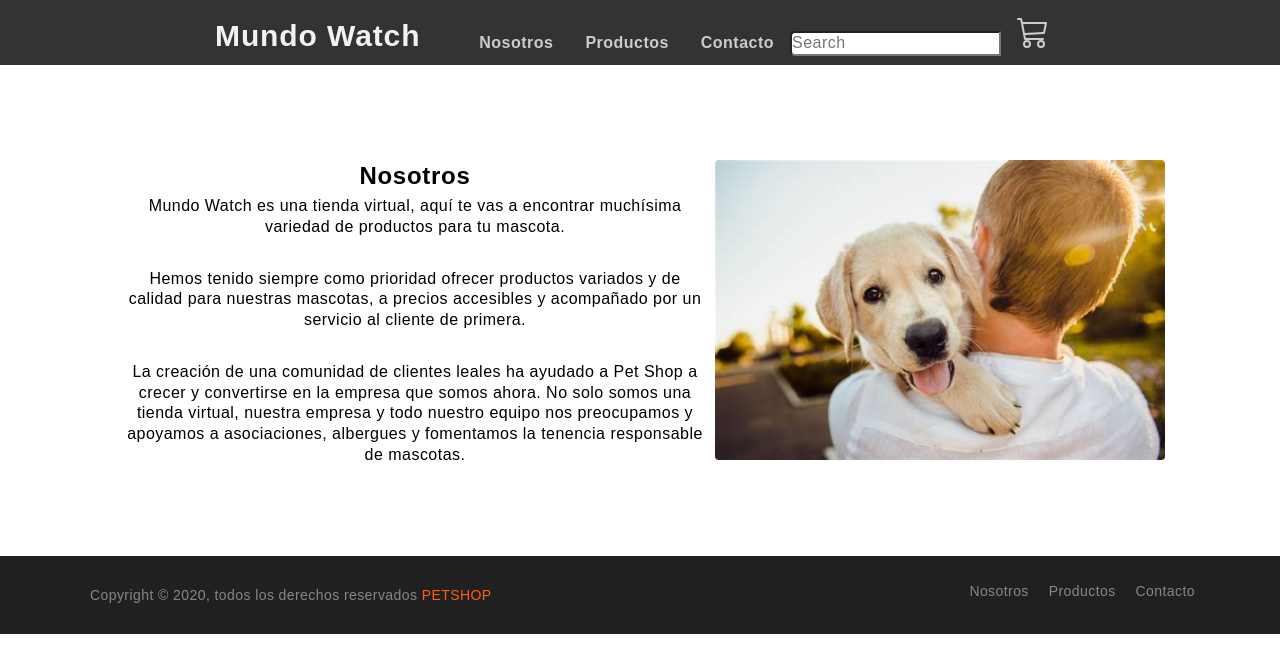
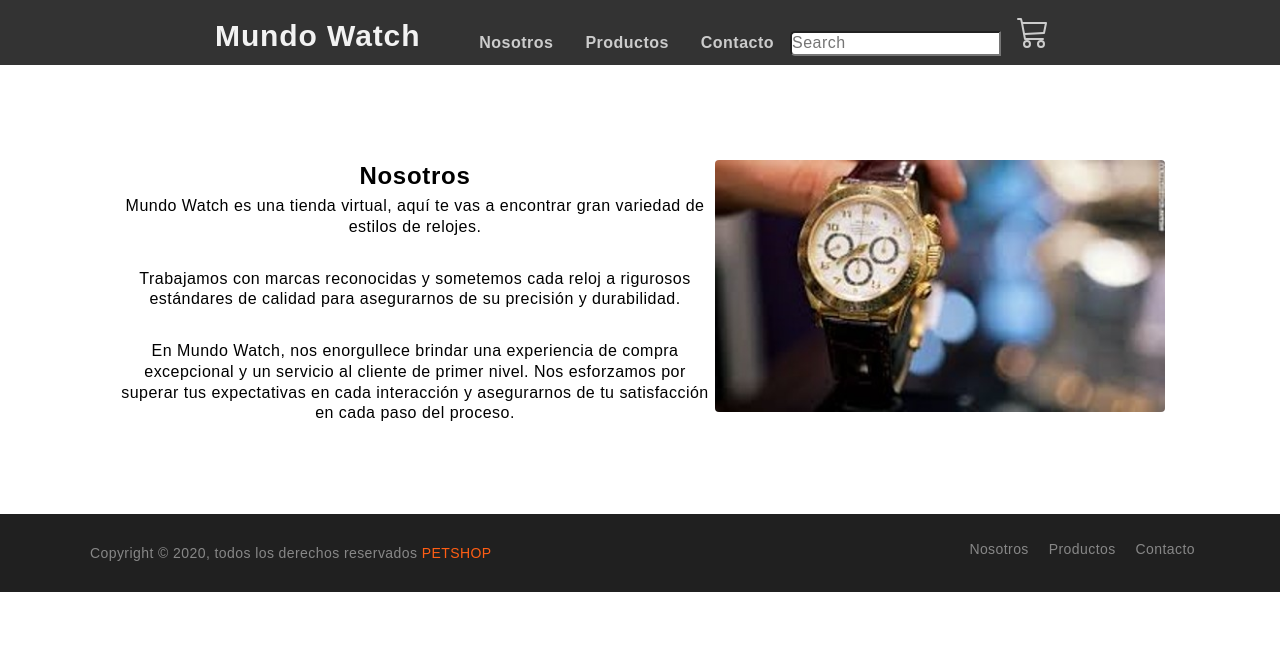
Before and after one commit to BrandonLee283/Mundo-Watch, a React (Create React App) app: page /nosotros in a window 1280 px wide. Shown: the top 672 px of the page. Built offline with nearby package versions, Linux system fonts and the light colour scheme.

Commit message:
cambios de nosotros

```diff
--- a/src/Components/Nosotros.jsx
+++ b/src/Components/Nosotros.jsx
@@ -43,16 +43,15 @@ function Nosotros() {
           <div className="columna1">
             <h2>Nosotros</h2>
             <p>
-              Mundo Watch es una tienda virtual, aquí te vas a encontrar muchísima variedad de productos para tu mascota.
+              Mundo Watch es una tienda virtual, aquí te vas a encontrar gran variedad de estilos de relojes.
             </p>
             <br />
             <p>
-              Hemos tenido siempre como prioridad ofrecer productos variados y de calidad para nuestras mascotas, a precios accesibles y acompañado por un servicio al cliente de primera.
+            Trabajamos con marcas reconocidas y sometemos cada reloj a rigurosos estándares de calidad para asegurarnos de su precisión y durabilidad.
             </p>
             <br />
             <p>
-              La creación de una comunidad de clientes leales ha ayudado a Pet Shop a crecer y convertirse en la empresa que somos ahora. No solo somos una tienda virtual, nuestra empresa y todo nuestro equipo nos preocupamos y apoyamos a asociaciones, albergues y fomentamos la tenencia responsable de mascotas.
-            </p>
+            En Mundo Watch, nos enorgullece brindar una experiencia de compra excepcional y un servicio al cliente de primer nivel. Nos esforzamos por superar tus expectativas en cada interacción y asegurarnos de tu satisfacción en cada paso del proceso.            </p>
             <br />
           </div>
           <div className="columna2">
```
Also changed, not shown: public/assets/img/nosotros.jpg.
